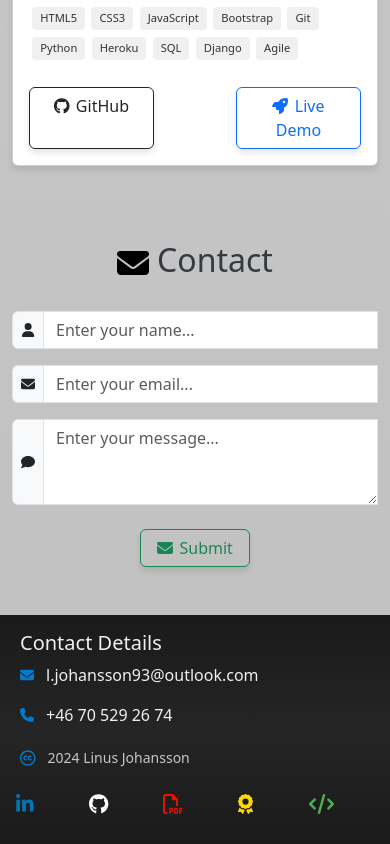
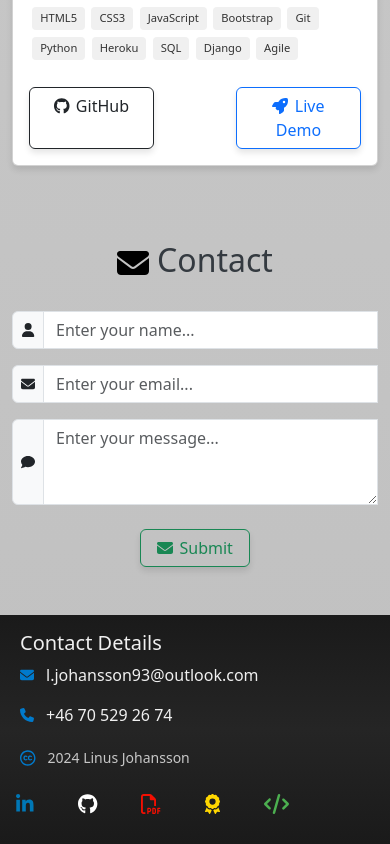
Before and after one commit to j0hanz/j0hanz-portfolio, a React (Create React App) app: page / in a window 390 px wide. Shown: the part 6586-7430 px from the top of the page. Built offline with nearby package versions, Linux system fonts and the light colour scheme.

Commit message:
Adjust social icons padding and alignment

```diff
--- a/src/components/Footer.js
+++ b/src/components/Footer.js
@@ -30,7 +30,7 @@ const Footer = () => {
     <footer className={`py-3 ${styles.footerBg}`}>
       <Container fluid className="px-2">
         <Row className="mx-auto">
-          <Col md={6} className="mb-md-0">
+          <Col sm={6} className="mb-sm-0">
             <h5 className={styles.footerLinkHeader}>Contact Details</h5>
             <p>
               <FontAwesomeIcon
@@ -59,8 +59,8 @@ const Footer = () => {
               </a>
             </p>
           </Col>
-          <Col md={6} className="text-md-end my-1">
-            <p className="d-flex align-items-center justify-content-md-end">
+          <Col sm={6} className="text-sm-end my-1">
+            <p className="d-flex align-items-center justify-content-sm-end">
               <FontAwesomeIcon
                 icon={faCreativeCommons}
                 className={styles.footerIcon}
@@ -69,9 +69,9 @@ const Footer = () => {
                 2024 Linus Johansson
               </small>
             </p>
-            <div className="mt-4 mt-md-0">
-              <Row className="justify-content-md-end">
-                <Col xs="auto" className="px-2 mb-2 mb-md-0">
+            <div className="mt-4 mt-sm-0">
+              <Row className="justify-content-sm-end">
+                <Col xs="auto" className="px-2 mb-2 mb-sm-0">
                   <OverlayTrigger
                     placement="top"
                     overlay={
@@ -92,7 +92,7 @@ const Footer = () => {
                     </a>
                   </OverlayTrigger>
                 </Col>
-                <Col xs="auto" className="px-2 mb-2 mb-md-0">
+                <Col xs="auto" className="px-2 mb-2 mb-sm-0">
                   <OverlayTrigger
                     placement="top"
                     overlay={
@@ -113,7 +113,7 @@ const Footer = () => {
                     </a>
                   </OverlayTrigger>
                 </Col>
-                <Col xs="auto" className="px-2 mb-2 mb-md-0">
+                <Col xs="auto" className="px-2 mb-2 mb-sm-0">
                   <OverlayTrigger
                     placement="top"
                     overlay={<Tooltip id="tooltip-pdf">Download CV</Tooltip>}
@@ -131,7 +131,7 @@ const Footer = () => {
                     </a>
                   </OverlayTrigger>
                 </Col>
-                <Col xs="auto" className="px-2 mb-2 mb-md-0">
+                <Col xs="auto" className="px-2 mb-2 mb-sm-0">
                   <OverlayTrigger
                     placement="top"
                     overlay={
--- a/src/components/styles/Footer.module.css
+++ b/src/components/styles/Footer.module.css
@@ -50,66 +50,13 @@
   opacity: 0.8;
 }
 
-@media (max-width: 768px) {
+@media (max-width: 575px) {
   .footerIcon {
     margin-right: 12px;
   }
   .iconSpacing {
     margin-right: 2.5rem !important;
   }
-  .linkedinIcon,
-  .githubIcon,
-  .pdfIcon,
-  .certificateIcon {
-    padding-right: 3rem;
-  }
-}
-
-@media (max-width: 525px) {
-  .linkedinIcon,
-  .githubIcon,
-  .pdfIcon,
-  .certificateIcon {
-    padding-right: 3rem;
-  }
-}
-@media (max-width: 450px) {
-  .linkedinIcon,
-  .githubIcon,
-  .pdfIcon,
-  .certificateIcon {
-    padding-right: 2.5rem;
-  }
-}
-
-@media (max-width: 425px) {
-  .linkedinIcon,
-  .githubIcon,
-  .pdfIcon,
-  .certificateIcon {
-    padding-right: 2rem;
-  }
-}
-
-@media (max-width: 400px) {
-  .linkedinIcon,
-  .githubIcon,
-  .pdfIcon,
-  .certificateIcon {
-    padding-right: 1.7rem;
-  }
-}
-
-@media (max-width: 375px) {
-  .linkedinIcon,
-  .githubIcon,
-  .pdfIcon,
-  .certificateIcon {
-    padding-right: 1.5rem;
-  }
-}
-
-@media (max-width: 350px) {
   .linkedinIcon,
   .githubIcon,
   .pdfIcon,
@@ -132,7 +79,7 @@
   .githubIcon,
   .pdfIcon,
   .certificateIcon {
-    padding-right: 0.5rem;
+    padding-right: 0.75rem;
   }
 }
 
@@ -141,7 +88,7 @@
   .githubIcon,
   .pdfIcon,
   .certificateIcon {
-    padding-right: 0.4rem;
+    padding-right: 0.5rem;
   }
 }
 
```
